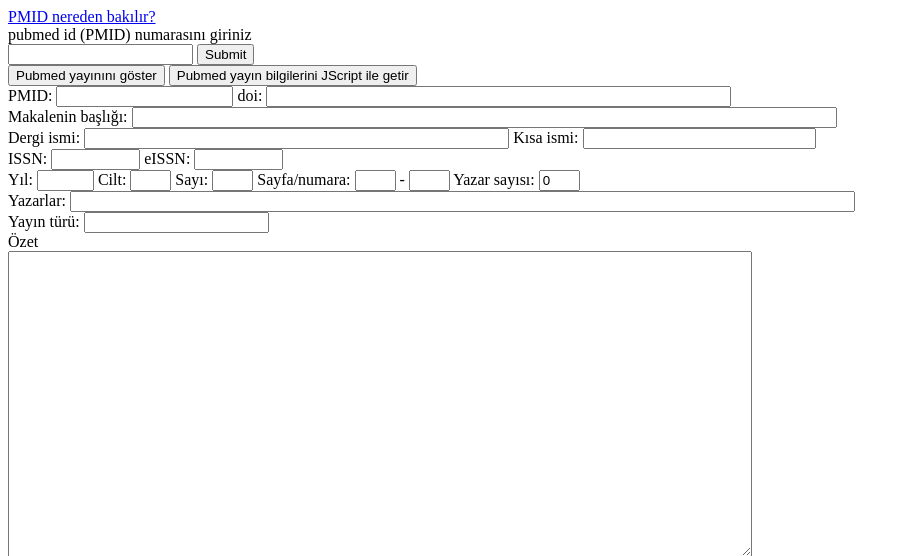
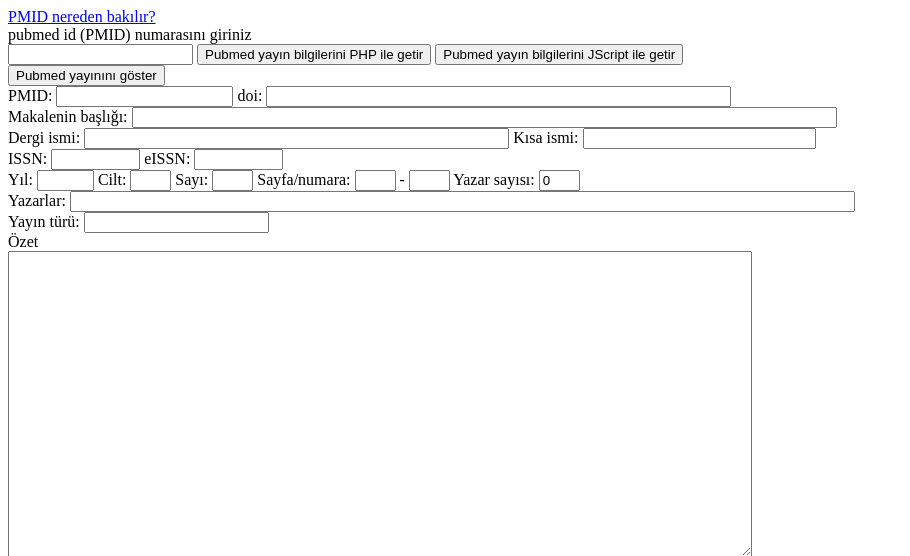
Before and after one commit to zakcali/pubmedapi, a PHP site: page / in a window 1280 px wide. Shown: the top 556 px of the page, without its empty margins (0-910 px from the left). Run offline with PHP 8.4, Linux system fonts and the light colour scheme.

Commit message:
Update index.php

```diff
--- a/index.php
+++ b/index.php
@@ -1,5 +1,5 @@
 <!DOCTYPE html>
-<!-- pubmedapi V2.6: bu yazılım Dr. Zafer Akçalı tarafından oluşturulmuştur
+<!-- pubmedapi V2.7: bu yazılım Dr. Zafer Akçalı tarafından oluşturulmuştur
 programmed by Zafer Akçalı, MD -->
 <html>
 <head>
@@ -126,10 +126,10 @@ else if (isset ($xml_array['PubmedArticle']['MedlineCitation']['Article']['Abstr
 <form method="post" action="">
 pubmed id (PMID)  numarasını giriniz<br/>
 <input type="text" name="pmid" id="pmid" value="<?php echo $PMID;?>" >
-<input type="submit">
+<input type="submit" value="Pubmed yayın bilgilerini PHP ile getir">
+<button id="pubmedGetir" onclick="pubmedGetir()">Pubmed yayın bilgilerini JScript ile getir</button>
 </form>
 <button id="pubmedGoster" onclick="pubmedGoster()">Pubmed yayınını göster</button>
-<button id="pubmedGetir" onclick="pubmedGetir()">Pubmed yayın bilgilerini JScript ile getir</button>
 <br/>
 PMID: <input type="text" name="PMID" size="19" maxlength="19" id="PMID" value="<?php echo $PMID;?>" >
 doi: <input type="text" name="doi" size="55"  id="doi" value="<?php echo $doi;?>"> <br/>
```
